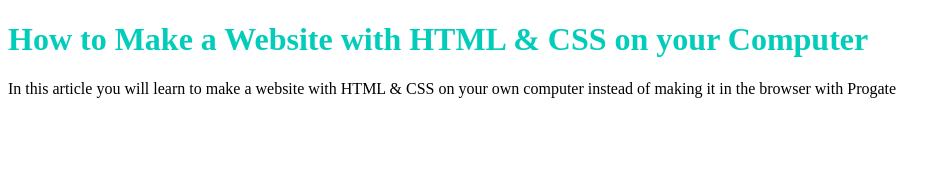
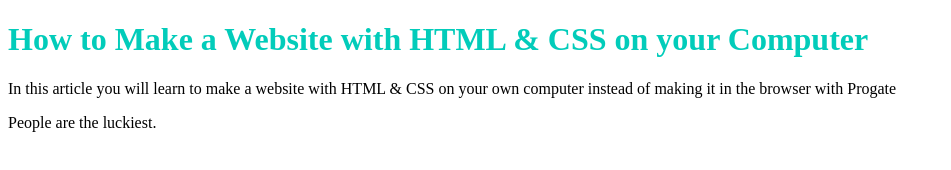
Before and after one commit to vic-field/github.io, a plain HTML site: page index.html in a window 1280 px wide. Shown: the whole page, without its empty margins (0-951 px from the left). Drawn offline with Linux system fonts and the light colour scheme.

Commit message:
Update index.html

```diff
--- a/index.html
+++ b/index.html
@@ -8,5 +8,7 @@
   <body>
     <h1 class="title">How to Make a Website with HTML & CSS on your Computer</h1>
     <p>In this article you will learn to make a website with HTML & CSS on your own computer instead of making it in the browser with Progate</p>
+    <p>People are the luckiest.</p>
+
   </body>
 </html>
```
